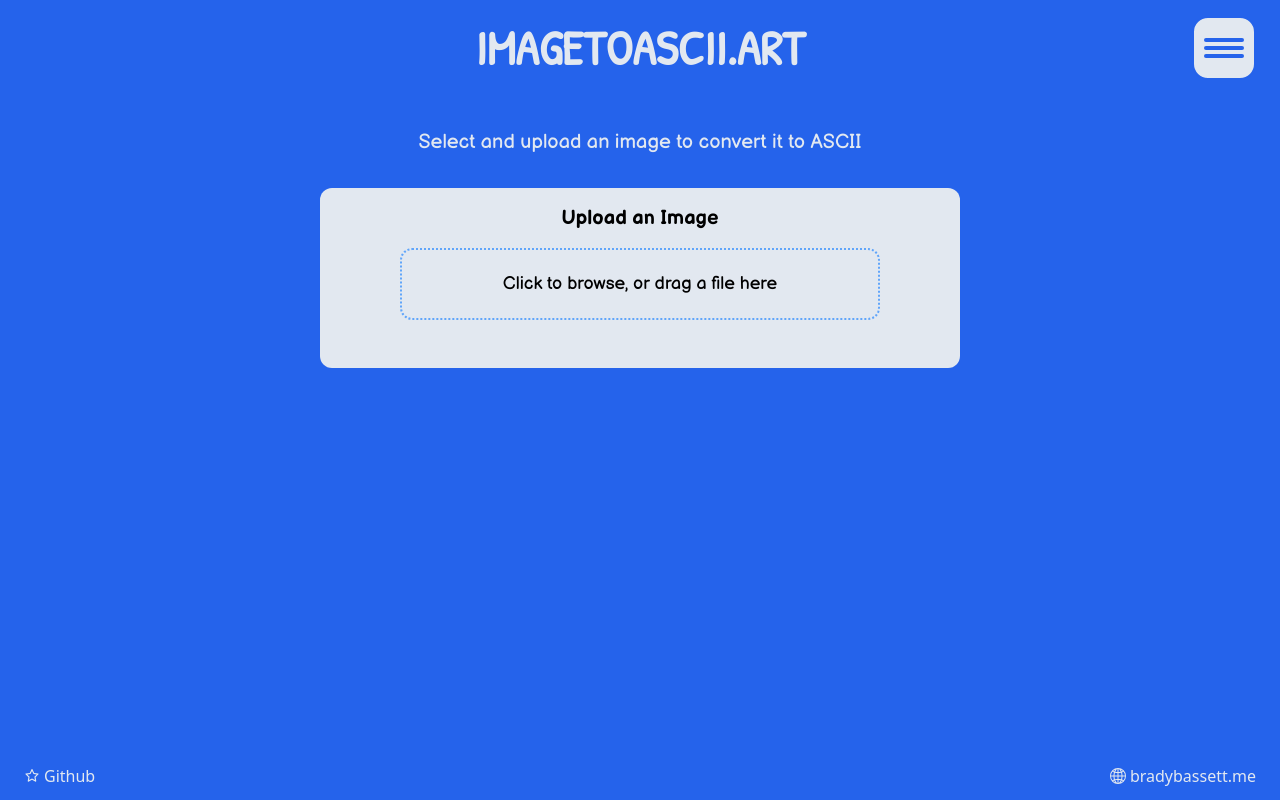
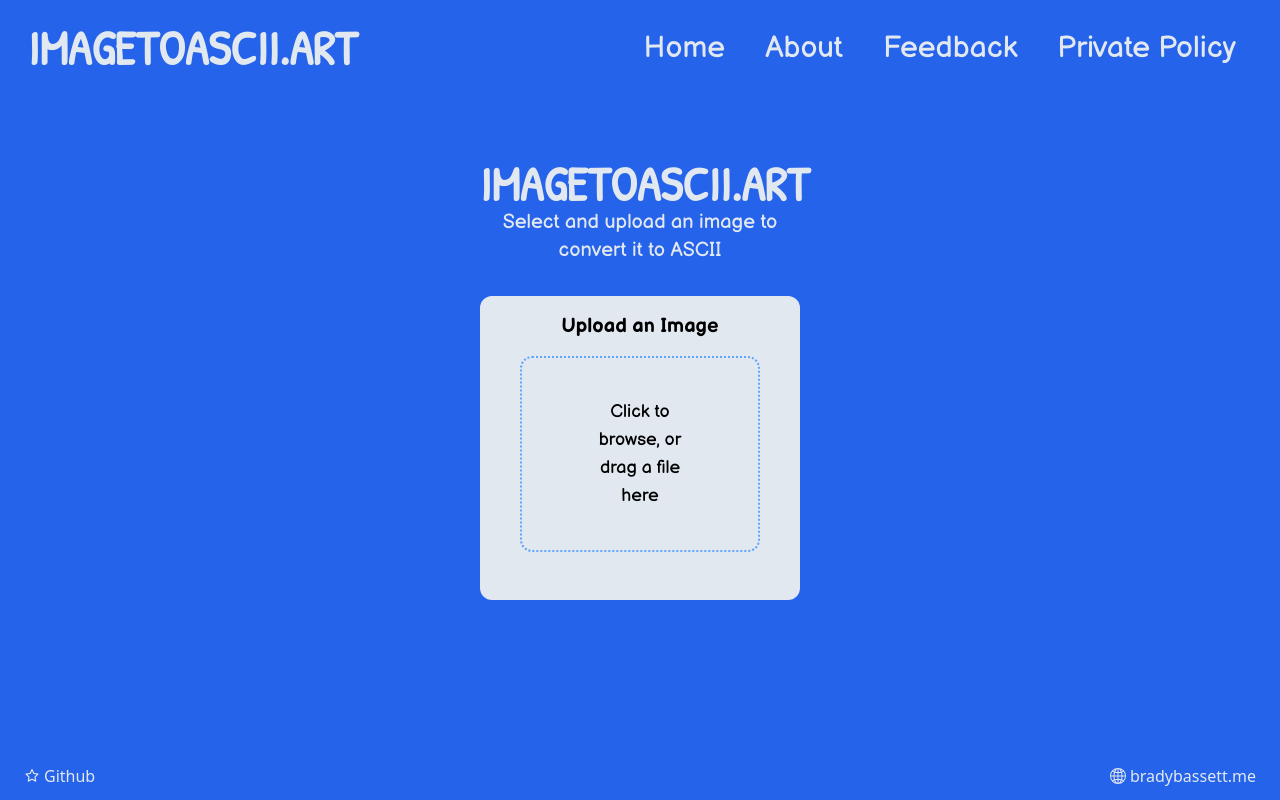
Before and after one commit to BradyBassett/imagetoascii.art, a React (Create React App) app: page / in a window 1280 px wide. Built offline with nearby package versions, Linux system fonts and the light colour scheme.

Commit message:
added to extend

```diff
--- a/tailwind.config.js
+++ b/tailwind.config.js
@@ -1,17 +1,43 @@
 module.exports = {
   content: ["./src/**/*.{js,jsx,ts,tsx}",],
+  safelist: [
+    'delay-250',
+    'delay-500',
+    'delay-750',
+    'delay-1000',
+  ],
   theme: {
     extend: {
       screens: {
-        '3xl': '1920px',
-        'xsm': '428px',
-        '2xsm': '360'
+        '3xl': '820px',
+        '4xl': '912px',
+        '5xl': '1024px',
+        '6xl': '1280px',
+        '7xl': '1440px',
+        '8xl': '1536px',
+        '9xl': '1700px',
+        '10xl': '1920px'
       },
       fontFamily: {
         title: ['Patrick Hand'],
         body: ['Balsamiq Sans']
       },
+      transitionProperty: {
+        'opacity': 'opacity',
+        'underline': 'textUnderlineOffset'
+      },
+      transitionDelay: {
+        '250': '250ms',
+        '750': '750ms',
+      },
     },
+    screens: {
+      'sm': '360px',
+      'md': '414px',
+      'lg': '540px',
+      'xl': '650px',
+      '2xl': '768px',
+    }
   },
   plugins: [],
 }
```
